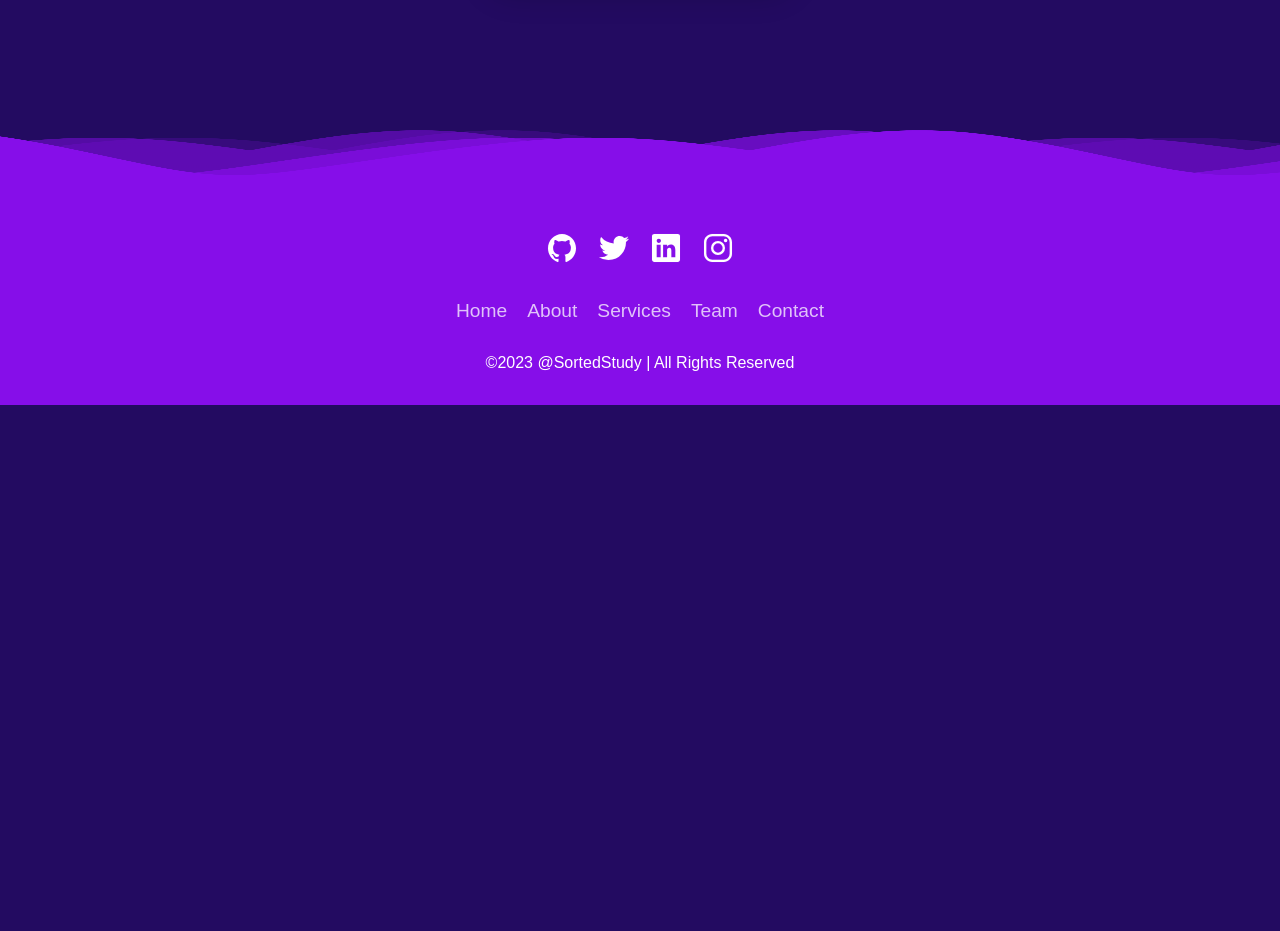
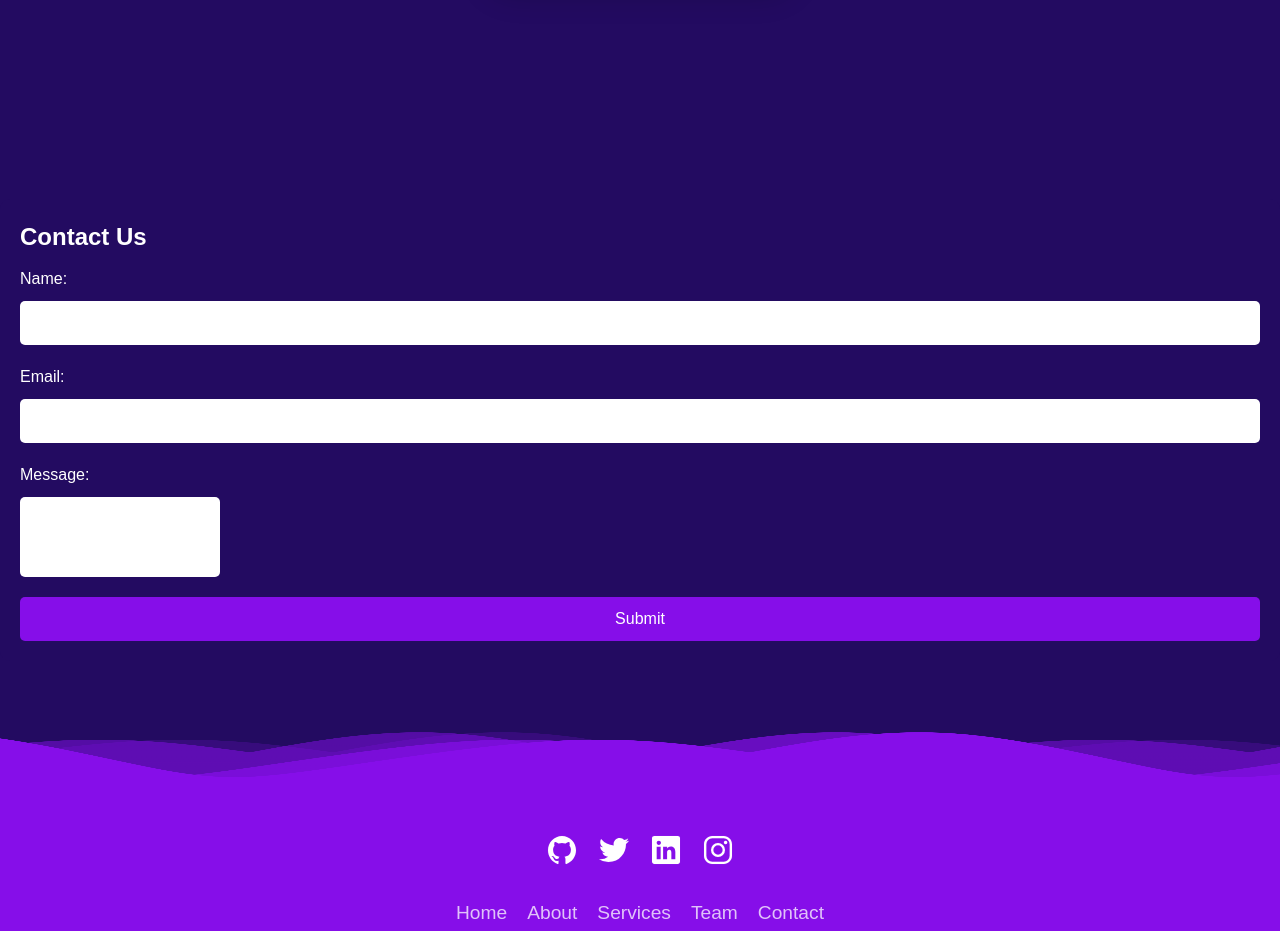
Before and after one commit to SortedStudyNew/SortedStudy, a plain HTML site: page index.html in a window 1280 px wide. Shown: the part 2100-3031 px from the top of the page. Before the commit the page ends 2505 px from the top, so only its background shows below. Drawn offline with nearby package versions, Linux system fonts and the light colour scheme.

Commit message:
bug fixed

```diff
--- a/changenav.js
+++ b/changenav.js
@@ -4,6 +4,7 @@ if(localStorage.getItem('emailVerified')){
     const signup = document.getElementById('singup')
     signup.style.display='none'
     const placephoto = document.getElementById('logined')
+    placephoto.classList.remove('btn-warning')
     console.log(placephoto)
     placephoto.classList.remove('ali')
     placephoto.classList.add('dropdown')
--- a/index.html
+++ b/index.html
@@ -310,7 +310,21 @@
 			</div>
 		</div>
 	</section>
+  <section class="section-padding">
+    <div class="contact-form">
+      <span class="heading">Contact Us</span>
+      <form>
+        <label for="name">Name:</label>
+        <input type="text" required="">
+        <label for="email">Email:</label>
+        <input type="email" id="email" name="email" required="">
+        <label for="message">Message:</label>
+        <textarea id="message" name="message" required=""></textarea>
+        <button type="submit">Submit</button>
+      </form>
+    </div>
 
+  </section>
 
 
 
--- a/style1.css
+++ b/style1.css
@@ -683,3 +683,66 @@ ul {
   .card-btn:hover{
     color: rgb(134, 14, 233);
   }
+
+  .contact-form {
+    background-color: rgb(35, 11, 97);
+    padding: 20px;
+    border-radius: 10px;
+  }
+
+  .contact-form label {
+    color:#fff;
+  }
+
+  .contact-form .heading {
+    font-size: 24px;
+    color: #fff;
+    ;
+    margin-bottom: 12px;
+    font-weight: bold;
+    display: block;
+  }
+
+  .contact-form form {
+    display: flex;
+    flex-direction: column;
+  }
+
+  .contact-form label {
+    margin-bottom: 10px;
+  }
+
+  textarea {
+    resize: none;
+    height: 80px;
+    width: 200px;
+  }
+
+  .contact-form input, .contact-form textarea {
+    padding: 10px;
+    border: none;
+    border-radius: 5px;
+    margin-bottom: 20px;
+  }
+
+  .contact-form input:focus, .contact-form textarea:focus {
+    outline: none;
+    box-shadow: 0 0 5px rgb(134, 14, 233);
+    transform: scale(1.05);
+    transition: transform 0.3s ease-in-out;
+  }
+
+  .contact-form button[type="submit"] {
+    background-color: rgb(134, 14, 233);
+    color: #fff;
+    border: none;
+    border-radius: 5px;
+    padding: 10px 20px;
+    font-size: 16px;
+    cursor: pointer;
+  }
+
+  .contact-form button[type="submit"]:hover {
+    transform: scale(1.1);
+    transition: transform 0.3s ease-in-out;
+  }
```
Also changed, not shown: index1.html (+14 -0 lines).
